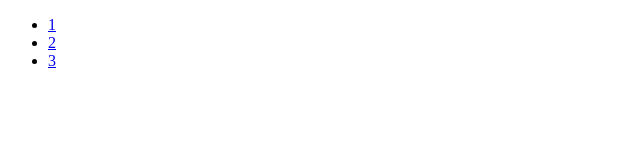
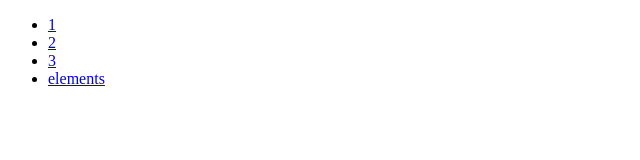
Before and after one commit to lyuehh/html, a plain HTML site: page index.html in a window 1280 px wide. Shown: the full height of the page, 0-640 px from the left. Drawn offline with Linux system fonts and the light colour scheme.

Commit message:
add elements.html

```diff
--- a/index.html
+++ b/index.html
@@ -23,6 +23,7 @@
      <li><a href="/html/index1.html">1</a></li>
      <li><a href="/html/index2.html">2</a></li>
      <li><a href="/html/index3.html">3</a></li>
+     <li><a href="/html/elements.html">elements</a></li>
     </ul>
 </body>
 </html>
```
